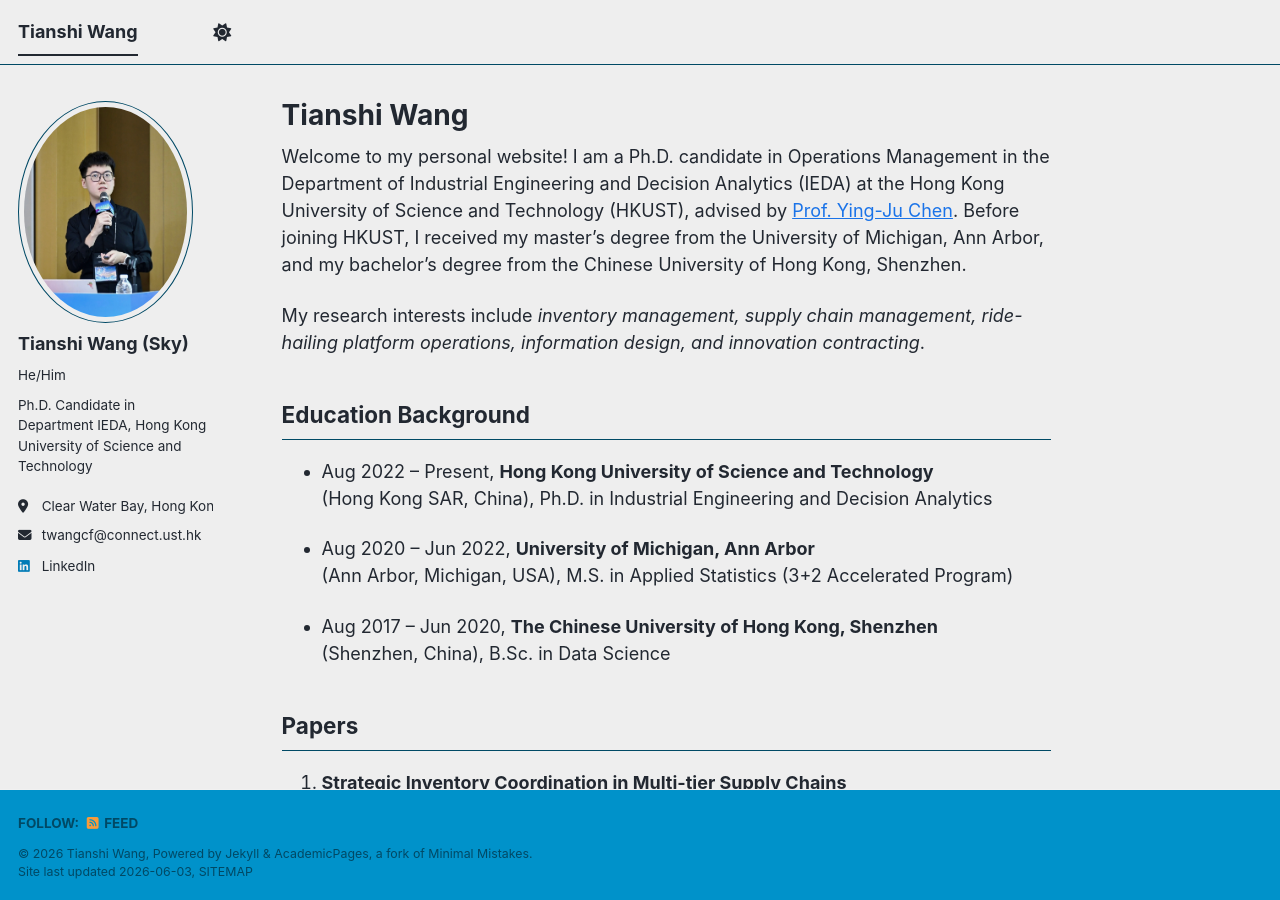
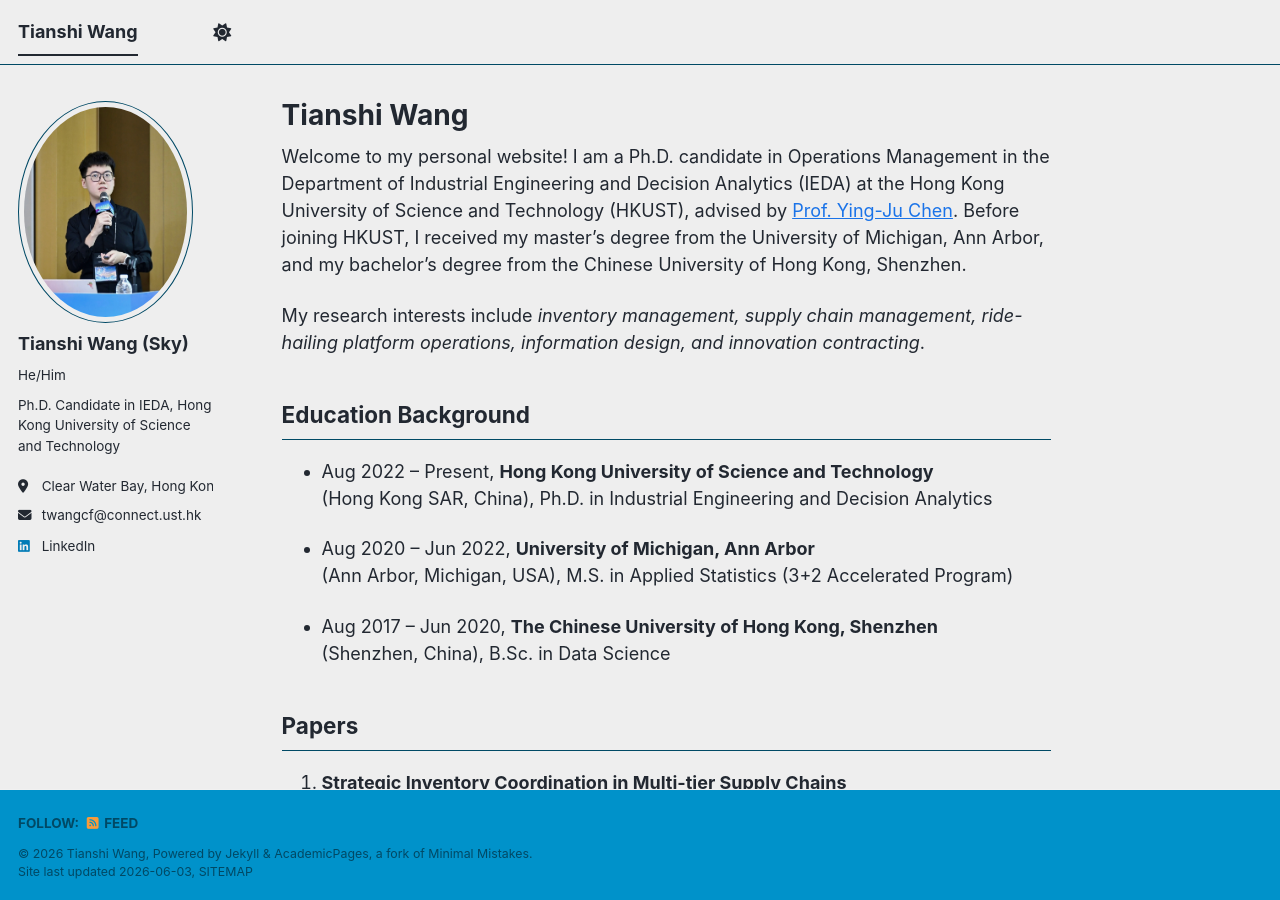
Before and after one commit to skywang1999/skywang1999.github.io, a Jekyll site: the page built from _pages/about.md, in a window 1280 px wide and 900 px high. Built offline with Jekyll 4.4.1, drawn with Linux system fonts in a browser that asks for light colours; a script bundle is joined from its source files by our own code; library files that are not in the unit come from our copies.

Commit message:
Shorten bio in _config.yml

```diff
--- a/_config.yml
+++ b/_config.yml
@@ -26,7 +26,7 @@ author:
   avatar           : "skywang_profile.jpg"
   name             : "Tianshi Wang (Sky)"
   pronouns         : "He/Him"
-  bio              : "Ph.D. Candidate in Department IEDA, Hong Kong University of Science and Technology"
+  bio              : "Ph.D. Candidate in IEDA, Hong Kong University of Science and Technology"
   location         : "Clear Water Bay, Hong Kong"
   # employer         : "HKUST"
   uri              : # URL
```
